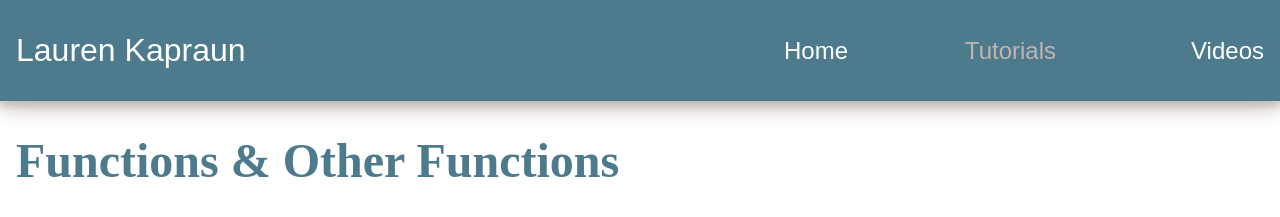
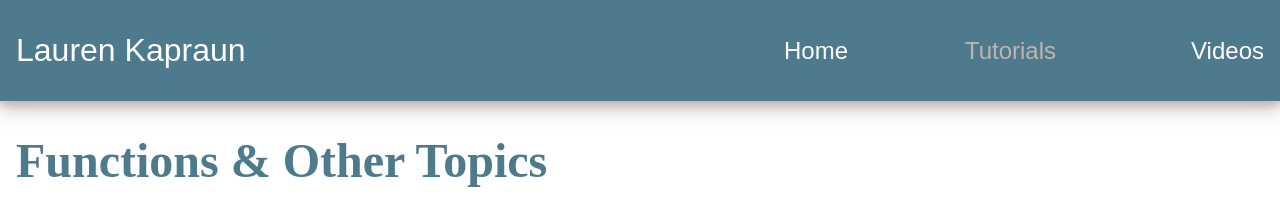
Before and after one commit to LaurenKapraun/IT354, a plain HTML site: page tutorials/week3-4.html in a window 1280 px wide. Shown: the top 217 px of the page. Drawn offline with nearby package versions, Linux system fonts and the light colour scheme; some packages are replaced by stand-ins of ours; a script that the page names is missing; a web font is replaced by a local one.

Commit message:
Update Title
Update Functions & Other Topics Title

```diff
--- a/tutorials/week3-4.html
+++ b/tutorials/week3-4.html
@@ -49,7 +49,7 @@
 		</header>
 
 		<div class="content maxScreenSize">
-			<h1>Functions &amp; Other Functions</h1>
+			<h1>Functions &amp; Other Topics</h1>
 			<div class="tab">
 			  <button class="tablinks" onclick="openTab(event, 'functions')" id="defaultOpen">Functions</button>
 			  <button class="tablinks" onclick="openTab(event, 'otherTopics_wk3')">Other Topics</button>
```
Also changed, not shown: 1 other file.
